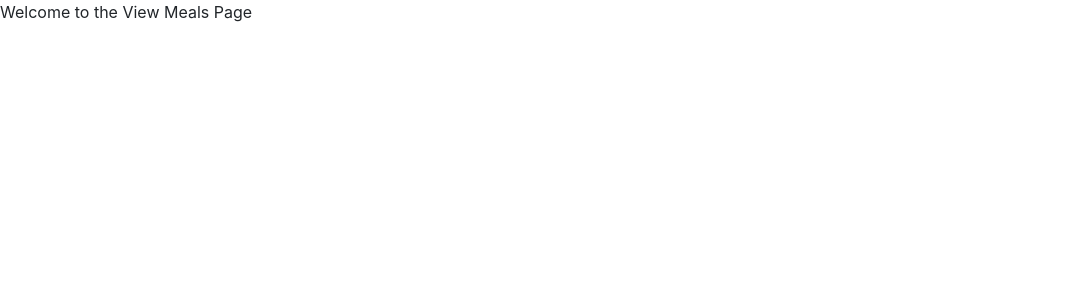
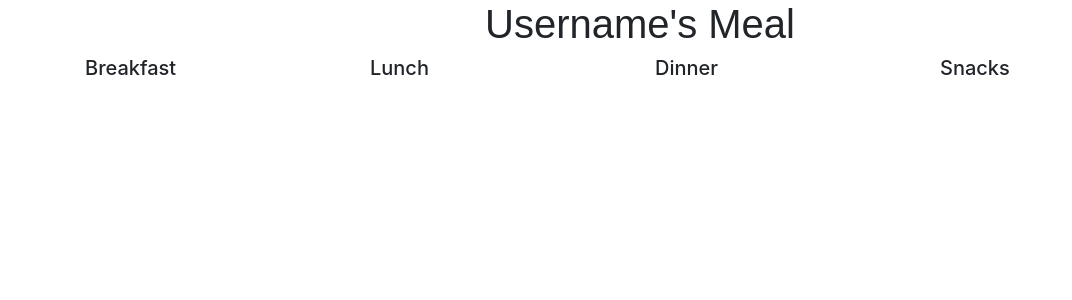
Before and after one commit to paulwstorm/git-fit-testing, a React (Create React App) app: page /meals in a window 1280 px wide. Shown: the top 300 px of the page, without its empty margins (0-1072 px from the left). Built offline with nearby package versions, Linux system fonts and the light colour scheme.

Commit message:
Setup the column headers.

```diff
--- a/src/components/viewMeals.js
+++ b/src/components/viewMeals.js
@@ -7,8 +7,30 @@ import React, { Component } from "react";
 
 class ViewMeals extends Component {
     render() {
-        return(
-            <div>Welcome to the View Meals Page</div>
+        return (
+            <html lang="en">
+                <header>
+                    <h1 className="text-center">Username's Meal</h1>
+                </header>
+                <body>
+                    <div className="container">
+                        <div className="row">
+                            <div className="col-3" >
+                                <h5>Breakfast</h5>
+                            </div>
+                            <div className="col-3">
+                                <h5>Lunch</h5>
+                            </div>
+                            <div className="col-3">
+                                <h5>Dinner</h5>
+                            </div>
+                            <div className="col-3">
+                                <h5>Snacks</h5>
+                            </div>
+                        </div>
+                    </div>
+                </body>
+            </html>
         )
     }
 
```
